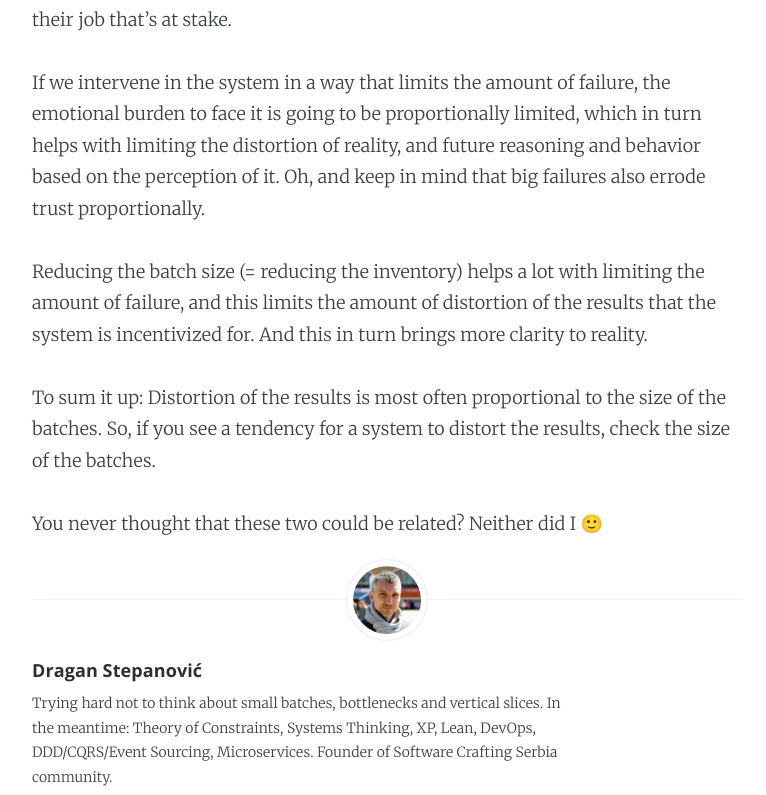
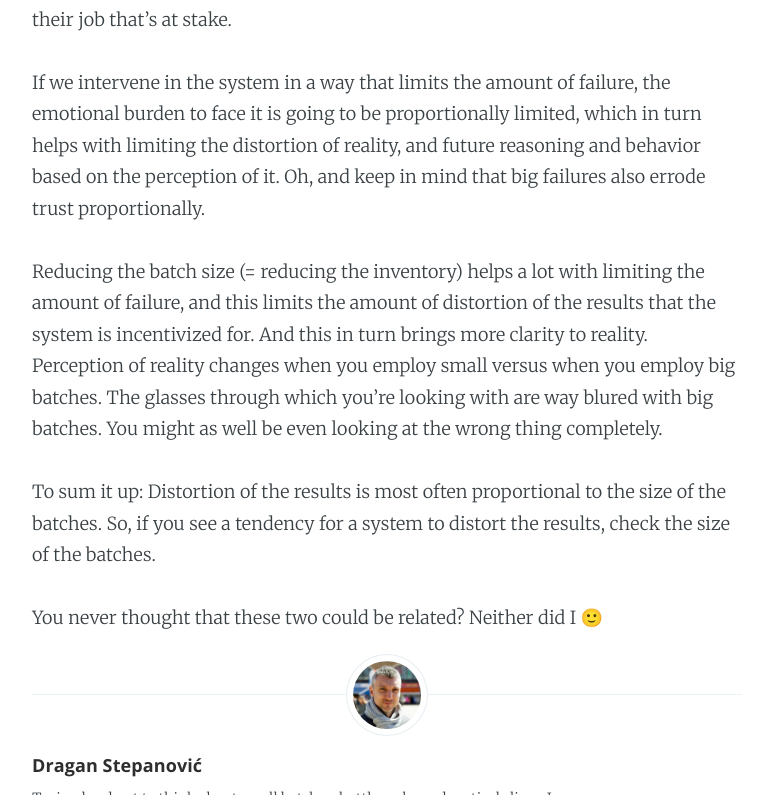
Before and after one commit to dragan-stepanovic/dragan-stepanovic.github.io, a Jekyll site: the page built from _posts/2020-06-09-big-batches-reality-distortion.md, in a window 1280 px wide and 900 px high, scrolled down 1085 px, cut to the strip 0-795 px from the top of the window. Shown: the whole strip, without its empty margins (253-1019 px from the left). Built offline with Jekyll 4.4.1, drawn with Linux system fonts in a browser that asks for light colours.

Commit message:
Update 2020-06-09-big-batches-reality-distortion.md

```diff
--- a/_posts/2020-06-09-big-batches-reality-distortion.md
+++ b/_posts/2020-06-09-big-batches-reality-distortion.md
@@ -23,7 +23,7 @@ Oh, and keep in mind that big failures also errode trust proportionally.
 
 
 Reducing the batch size (= reducing the inventory) helps a lot with limiting the amount of failure, and this limits the amount of distortion of the results that the system is incentivized for. And this in turn brings more clarity to reality.
-
+Perception of reality changes when you employ small versus when you employ big batches. The glasses through which you're looking with are way blured with big batches. You might as well be even looking at the wrong thing completely.
 
 To sum it up: Distortion of the results is most often proportional to the size of the batches. So, if you see a tendency for a system to distort the results, check the size of the batches.
 
```
